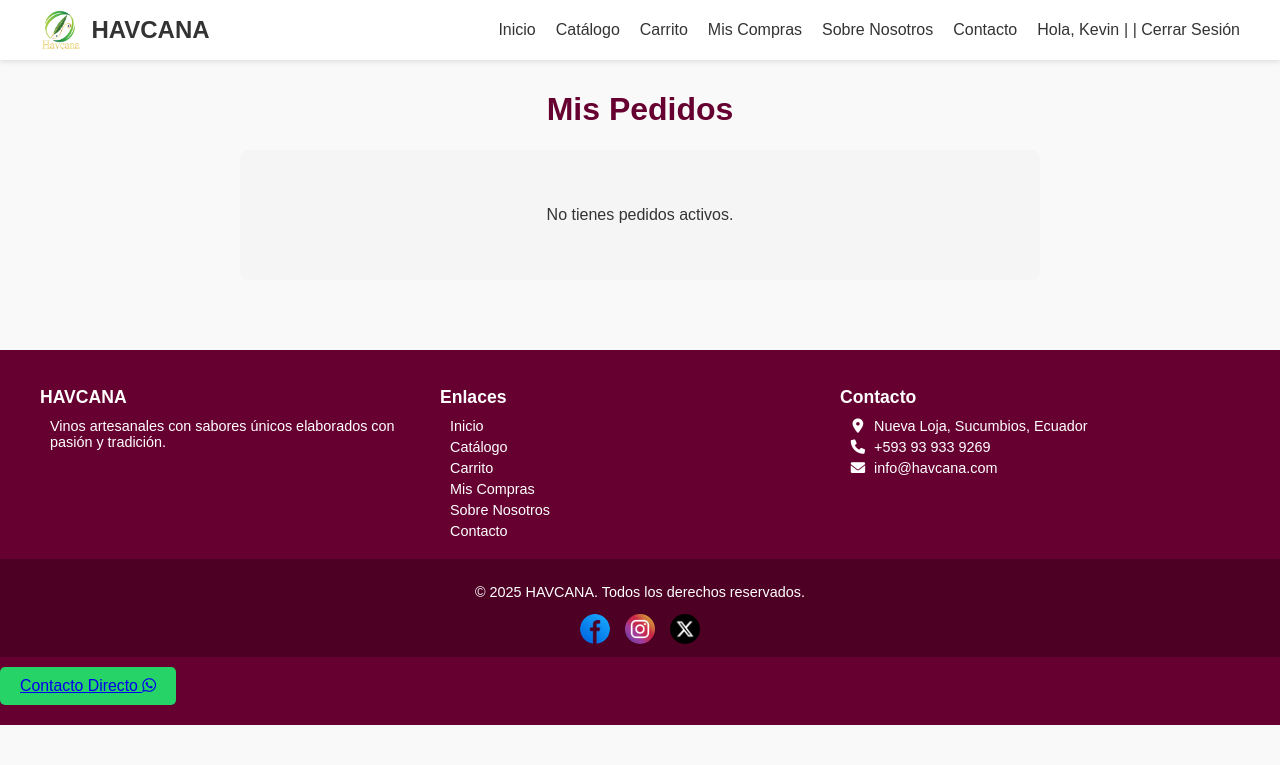
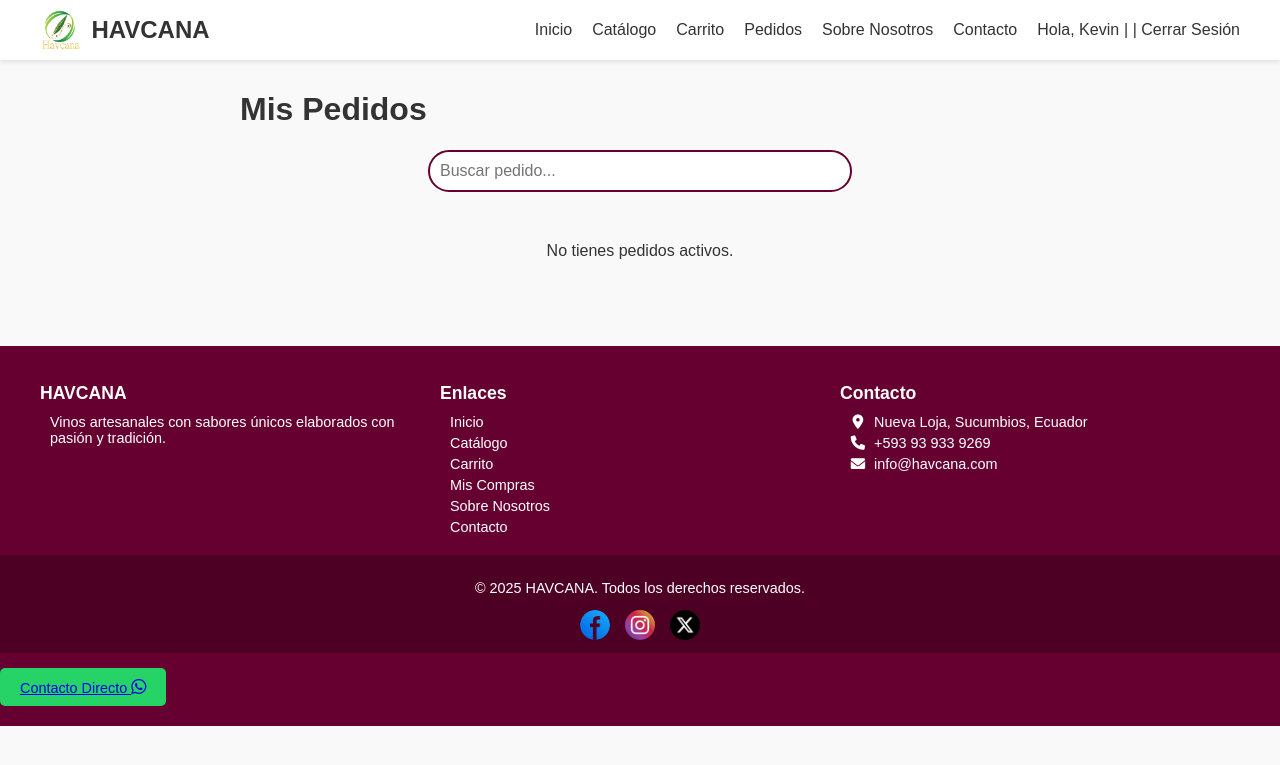
Before and after one commit to MarceloKP13/Proyecto, a PHP site: page /php/auth_pro/pedido.php in a window 1280 px wide. Shown: the top 765 px of the page. Run offline with PHP 8.4, Linux system fonts and the light colour scheme; a user stored in the database is signed in; data comes from the database, SQL or seed files in the repository; both versions use the stored data as it was after the commit; data that the repository does not hold is empty.

Commit message:
cambios finales

```diff
--- a/anexos/css/pedido.css
+++ b/anexos/css/pedido.css
@@ -1,55 +1,32 @@
+/* Estilos generales */
+body {
+    font-family: 'Arial', sans-serif;
+    margin: 0;
+    padding: 0;
+    color: #333;
+    background-color: #f9f9f9;
+}
+
 .pedido-container {
     max-width: 800px;
     margin: 50px auto;
     padding: 20px;
 }
 
-.pedido-container h1, h2{
-    color: #660030;
-    text-align: center;
-}
-.detalles-pedido {
-    margin: 5px 0;
-    padding: 7.5px;
-    border-bottom: 1px solid #eee;
-}
-
-.resumen-pedido {
-    margin: 20px 0;
-    padding: 15px;
-}
-
-.resumen-pedido .total {
-    font-size: 1.2em;
-    color: #660030;
-    margin-top: 10px;
-    padding-top: 10px;
-    border-top: 1px solid #eee;
-}
-
-.mensaje-privacidad {
-    margin-top: 10px;
-    padding: 0px;
-    background-color: #f9f9f9;
-    border-radius: 8px;
+.search-container {
+    margin-bottom: 20px;
     text-align: center;
 }
 
-.whatsapp-button {
-    display: inline-block;
-    background-color: #25D366;
-    color: white;
-    padding: 15px 30px;
-    border-radius: 30px;
-    text-decoration: none;
-    margin-top: 20px;
-    font-size: 1.1em;
-    transition: background-color 0.3s;
+.search-input {
+    width: 100%;
+    max-width: 400px;
+    padding: 10px;
+    border: 2px solid #660030;
+    border-radius: 25px;
+    font-size: 16px;
 }
 
-.whatsapp-button:hover {
-    background-color: #128C7E;
-}
 .pedido-card {
     border: 1px solid #ddd;
     padding: 20px;
@@ -58,52 +35,114 @@
     background-color: white;
     box-shadow: 0 2px 4px rgba(0,0,0,0.1);
 }
+
 .pedido-header {
     display: flex;
     justify-content: space-between;
-    margin-bottom: 5px;
+    align-items: center;
+    margin-bottom: 15px;
     border-bottom: 1px solid #eee;
     padding-bottom: 10px;
 }
+
 .estado-pendiente {
     color: #ff9800;
     font-weight: bold;
-    margin-top: 25px;
 }
-.estado-completado, .estado-realizado {
-    color: #4CAF50;
-    font-weight: bold;
+
+.estado-pendiente:hover{
+    cursor: pointer;
+    color: #016d01;
 }
-.estado-eliminado {
-    color: #f44336;
-    font-weight: bold;
+
+.productos-pedido {
+    margin-top: 20px;
+    padding: 15px;
+    background-color: #f8f8f8;
+    border-radius: 5px;
 }
+
+.producto-item {
+    display: grid;
+    grid-template-columns: 2fr 1fr 1fr 1fr;
+    gap: 10px;
+    padding: 10px 0;
+    border-bottom: 1px solid #eee;
+}
+
+.resumen-total {
+    margin-top: 20px;
+    text-align: right;
+    padding-top: 10px;
+    border-top: 2px solid #660030;
+}
+
+.total-final {
+    font-size: 1.2em;
+    color: #660030;
+}
+
+.hamburger {
+    display: none;
+    background: none;
+    border: none;
+    cursor: pointer;
+    padding: 10px;
+}
+
+.hamburger span {
+    display: block;
+    width: 25px;
+    height: 3px;
+    margin: 5px 0;
+    background: #660030;
+    transition: 0.3s;
+}
+.sin-pedidos p{
+    text-align: center;
+    margin-top: 50px;
+}
+
 .whatsapp-button {
-    background-color: #25D366;
+    background-color: #25d366;
     color: white;
+    text-decoration: none;
     padding: 10px 20px;
-    border: none;
     border-radius: 5px;
+    display: inline-flex;
+    align-items: center;
+    gap: 8px;
+    margin-top: 15px;
+    transition: background-color 0.3s;
+    font-weight: 500;
+}
+
+.whatsapp-button i {
+    font-size: 1.2em;
+}
+
+.whatsapp-button:hover {
+    background-color: #128c7e;
+    color: white;
     text-decoration: none;
-    display: inline-block;
-    margin-top: 10px;
-    transition: background-color 0.3s;
 }
-.whatsapp-button:hover {
-    background-color: #128C7E;
+
+@media (max-width: 768px) {
+    .hamburger {
+        display: block;
+        position: fixed;
+        top: 10px;
+        right: 10px;
+        z-index: 1000;
+    }
+
+    .pedido-container {
+        margin: 20px auto;
+        padding: 10px;
+    }
+
+    .producto-item {
+        grid-template-columns: 1fr 1fr;
+        gap: 5px;
+    }
 }
-.sin-pedidos {
-    text-align: center;
-    padding: 40px;
-    background-color: #f5f5f5;
-    border-radius: 8px;
-    margin-top: 20px;
-}
-/* Estilos para la página de pedido */
-body {
-    font-family: 'Arial', sans-serif;
-    margin: 0;
-    padding: 0;
-    color: #333;
-    background-color: #f9f9f9;
-}
--- a/index.php
+++ b/index.php
@@ -32,7 +32,7 @@
                     <li><a href="index.php">Inicio</a></li>
                     <li><a href="php/catalogo.php">Catálogo</a></li>
                     <li><a href="php/carrito.php">Carrito</a></li>
-                    <li><a href="php/auth_pro/pedido.php">Mis Compras</a></li>
+                    <li><a href="php/auth_pro/pedido.php">Pedidos</a></li>
                     <li><a href="php/info.php">Sobre Nosotros</a></li>
                     <li><a href="php/contactos.php">Contacto</a></li>
                     <?php if(isset($_SESSION['usuario'])): ?>
@@ -90,7 +90,7 @@
                     <li><a href="index.php">Inicio</a></li>
                     <li><a href="php/catalogo.php">Catálogo</a></li>
                     <li><a href="php/carrito.php">Carrito</a></li>
-                    <li><a href="php/auth_pro/pedido.php">Mis compras</a></li>
+                    <li><a href="php/auth_pro/pedido.php">Pedidos</a></li>
                     <li><a href="php/info.php">Sobre Nosotros</a></li>
                     <li><a href="php/contactos.php">Contacto</a></li>
                 </ul>
--- a/php/auth_pro/pedido.php
+++ b/php/auth_pro/pedido.php
@@ -1,4 +1,3 @@
-
 <?php
 session_start();
 include '../auth/conexion_be.php';
@@ -17,14 +16,6 @@ $stmt->bind_param("i", $usuario_id);
 $stmt->execute();
 $usuario = $stmt->get_result()->fetch_assoc();
 
-// Manejar la acción de ocultar pedido
-if (isset($_POST['ocultar_pedido'])) {
-    $pedido_id = $_POST['pedido_id'];
-    $query_ocultar = "UPDATE pedidos SET estado = 'eliminado' WHERE id = ? AND usuario_id = ?";
-    $stmt = $conexion->prepare($query_ocultar);
-    $stmt->bind_param("ii", $pedido_id, $usuario_id);
-    $stmt->execute();
-}
 
 // Obtener todos los pedidos del usuario actual que no estén eliminados
 $query_pedidos = "SELECT * FROM pedidos WHERE usuario_id = ? AND estado != 'eliminado' ORDER BY fecha_pedido DESC";
@@ -62,7 +53,7 @@ $pedidos = $stmt->get_result();
                     <li><a href="../../index.php">Inicio</a></li>
                     <li><a href="../catalogo.php">Catálogo</a></li>
                     <li><a href="../carrito.php">Carrito</a></li>
-                    <li><a href="pedido.php">Mis Compras</a></li>
+                    <li><a href="pedido.php">Pedidos</a></li>
                     <li><a href="../info.php">Sobre Nosotros</a></li>
                     <li><a href="../contactos.php">Contacto</a></li>
                     <?php if(isset($_SESSION['usuario'])): ?>
@@ -81,15 +72,37 @@ $pedidos = $stmt->get_result();
 
     <div class="pedido-container">
     <h1>Mis Pedidos</h1>
+    <div class="search-container">
+        <input type="text" id="searchPedidos" placeholder="Buscar pedido..." class="search-input">
+    </div>
 
     <?php if ($pedidos->num_rows > 0): ?>
         <?php while ($pedido = $pedidos->fetch_assoc()): ?>
             <div class="pedido-card">
                 <div class="pedido-header">
                     <h2>Pedido <?php echo $pedido['numero_pedido']; ?></h2>
-                    <span class="estado-<?php echo strtolower($pedido['estado']); ?>">
-                        <?php echo ucfirst($pedido['estado']); ?>
-                    </span>
+                    <div class="<?php echo $pedido['estado'] == 1 ? 'estado-pendiente' : 'estado-realizado'; ?>"
+                         onclick="cambiarEstado(<?php echo $pedido['id']; ?>, <?php echo $pedido['estado']; ?>)">
+                        Estado: <?php echo $pedido['estado'] == 1 ? 'Pendiente' : 'Realizado'; ?>
+                    </div>
+                    <script>
+                    function cambiarEstado(id, estadoActual) {
+                        const nuevoEstado = estadoActual == 1 ? 0 : 1;
+                        fetch('actualizar_estado.php', {
+                            method: 'POST',
+                            headers: {
+                                'Content-Type': 'application/x-www-form-urlencoded',
+                            },
+                            body: `pedido_id=${id}&estado=${nuevoEstado}`
+                        })
+                        .then(response => response.json())
+                        .then(data => {
+                            if(data.success) {
+                                location.reload();
+                            }
+                        });
+                    }
+                    </script>
                 </div>
                 <div class="detalles-pedido">
                     <p><strong>Nombre completo:</strong> <?php echo $usuario['nombre_completo']; ?></p>
@@ -97,16 +110,32 @@ $pedidos = $stmt->get_result();
                     <p><strong>Fecha:</strong> <?php echo date('d/m/Y H:i', strtotime($pedido['fecha_pedido'])); ?></p>
                     <p><strong>Total:</strong> $<?php echo number_format($pedido['total'], 2); ?></p>
                 </div>
+                <div class="productos-pedido">
+                    <h3>Productos</h3>
+                    <?php
+                    $query_detalles = "SELECT dp.*, p.nombre, p.precio FROM detalles_pedido dp
+                                     JOIN productos p ON dp.producto_id = p.id
+                                     WHERE dp.pedido_id = ?";
+                    $stmt_detalles = $conexion->prepare($query_detalles);
+                    $stmt_detalles->bind_param("i", $pedido['id']);
+                    $stmt_detalles->execute();
+                    $detalles = $stmt_detalles->get_result();
 
-                    <?php if ($pedido['estado'] === 'completado' || $pedido['estado'] === 'realizado'): ?>
+                    while($detalle = $detalles->fetch_assoc()): ?>
+                        <div class="producto-item">
+                            <span class="producto-nombre"><?php echo $detalle['nombre']; ?></span>
+                            <span class="producto-cantidad">x<?php echo $detalle['cantidad']; ?></span>
+                            <span class="producto-precio">$<?php echo number_format($detalle['precio_unitario'], 2); ?></span>
+                            <span class="producto-subtotal">$<?php echo number_format($detalle['precio_unitario'] * $detalle['cantidad'], 2); ?></span>
+                        </div>
+                    <?php endwhile; ?>
+                    <div class="resumen-total">
+                        <p><strong>Subtotal:</strong> $<?php echo number_format($pedido['subtotal'], 2); ?></p>
+                        <p><strong>Envío:</strong> $<?php echo number_format($pedido['envio'], 2); ?></p>
+                        <p class="total-final"><strong>Total:</strong> $<?php echo number_format($pedido['total'], 2); ?></p>
+                    </div>
+                </div>
 
-                        <form method="POST" style="display: inline;">
-                            <input type="hidden" name="pedido_id" value="<?php echo $pedido['id']; ?>">
-                            <button type="submit" name="ocultar_pedido" class="remove-btn">
-                                <i class="fas fa-trash"></i> Ocultar pedido
-                            </button>
-                        </form>
-                    <?php endif; ?>
 
                     <div class="mensaje-privacidad">
                         <p>Para proteger su información personal y financiera, por favor contacte directamente con nuestro distribuidor para coordinar el pago y la entrega de su pedido.</p>
@@ -165,5 +194,6 @@ $pedidos = $stmt->get_result();
     </footer>
 
     <script src="../../anexos/js/menu.js"></script>
+    <script src="../../anexos/js/pedido.js"></script>
 </body>
 </html>
--- a/php/carrito.php
+++ b/php/carrito.php
@@ -138,7 +138,7 @@ $total = $subtotal + $envio;
                     <li><a href="../index.php">Inicio</a></li>
                     <li><a href="catalogo.php">Catálogo</a></li>
                     <li><a href="carrito.php">Carrito</a></li>
-                    <li><a href="auth_pro/pedido.php">Mis Compras</a></li>
+                    <li><a href="auth_pro/pedido.php">Pedidos</a></li>
                     <li><a href="info.php">Sobre Nosotros</a></li>
                     <li><a href="contactos.php">Contacto</a></li>
                     <?php if(isset($_SESSION['usuario'])): ?>
--- a/php/catalogo.php
+++ b/php/catalogo.php
@@ -35,7 +35,7 @@ $productos = mysqli_fetch_all($result, MYSQLI_ASSOC);
                     <li><a href="../index.php">Inicio</a></li>
                     <li><a href="catalogo.php">Catálogo</a></li>
                     <li><a href="carrito.php">Carrito</a></li>
-                    <li><a href="auth_pro/pedido.php">Mis Compras</a></li>
+                    <li><a href="auth_pro/pedido.php">Pedidos</a></li>
                     <li><a href="info.php">Sobre Nosotros</a></li>
                     <li><a href="contactos.php">Contacto</a></li>
                     <?php if(isset($_SESSION['usuario'])): ?>
--- a/php/contactos.php
+++ b/php/contactos.php
@@ -42,7 +42,7 @@ $comentario_enviado = isset($_GET['comentario_enviado']) && $_GET['comentario_en
                     <li><a href="../index.php">Inicio</a></li>
                     <li><a href="catalogo.php">Catálogo</a></li>
                     <li><a href="carrito.php">Carrito</a></li>
-                    <li><a href="auth_pro/pedido.php">Mis Compras</a></li>
+                    <li><a href="auth_pro/pedido.php">Pedidos</a></li>
                     <li><a href="info.php">Sobre Nosotros</a></li>
                     <li><a href="contactos.php">Contacto</a></li>
                     <?php if(isset($_SESSION['usuario'])): ?>
@@ -289,7 +289,7 @@ $comentario_enviado = isset($_GET['comentario_enviado']) && $_GET['comentario_en
                     <li><a href="index.php">Inicio</a></li>
                     <li><a href="../php/catalogo.php">Catálogo</a></li>
                     <li><a href="../php/carrito.php">Carrito</a></li>
-                    <li><a href="../php/auth_pro/pedido.php">Mis Compras</a></li>
+                    <li><a href="../php/auth_pro/pedido.php">Pedidos</a></li>
                     <li><a href="../php/info.php">Sobre Nosotros</a></li>
                     <li><a href="../php/contactos.php">Contacto</a></li>
                 </ul>
--- a/php/info.php
+++ b/php/info.php
@@ -32,7 +32,7 @@ session_start();
                     <li><a href="../index.php">Inicio</a></li>
                     <li><a href="catalogo.php">Catálogo</a></li>
                     <li><a href="carrito.php">Carrito</a></li>
-                    <li><a href="auth_pro/pedido.php">Mis Compras</a></li>
+                    <li><a href="auth_pro/pedido.php">Pedidos</a></li>
                     <li><a href="info.php">Sobre Nosotros</a></li>
                     <li><a href="contactos.php">Contacto</a></li>
                     <?php if(isset($_SESSION['usuario'])): ?>
@@ -166,7 +166,7 @@ session_start();
                     <li><a href="index.php">Inicio</a></li>
                     <li><a href="../php/catalogo.php">Catálogo</a></li>
                     <li><a href="../php/carrito.php">Carrito</a></li>
-                    <li><a href="../php/auth_pro/pedido.php">Mis Compras</a></li>
+                    <li><a href="../php/auth_pro/pedido.php">Pedidos</a></li>
                     <li><a href="../php/info.php">Sobre Nosotros</a></li>
                     <li><a href="../php/contactos.php">Contacto</a></li>
                 </ul>
```
Also changed, not shown: anexos/js/pedido.js (added, +17 -0 lines), havcana_db.sql (+11 -0 lines), php/auth_pro/actualizar_estado.php (added, +17 -0 lines), php/auth_pro/procesar_pedido.php (+6 -1 lines).
